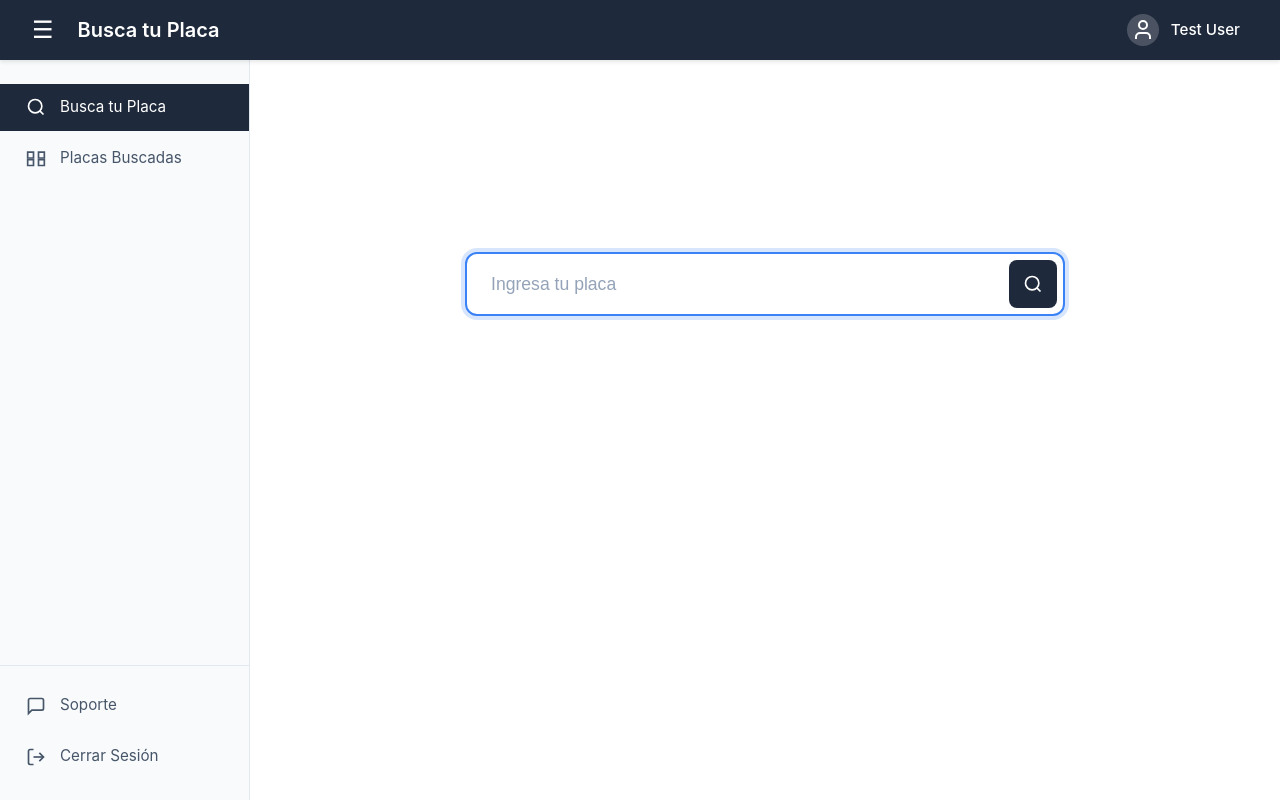
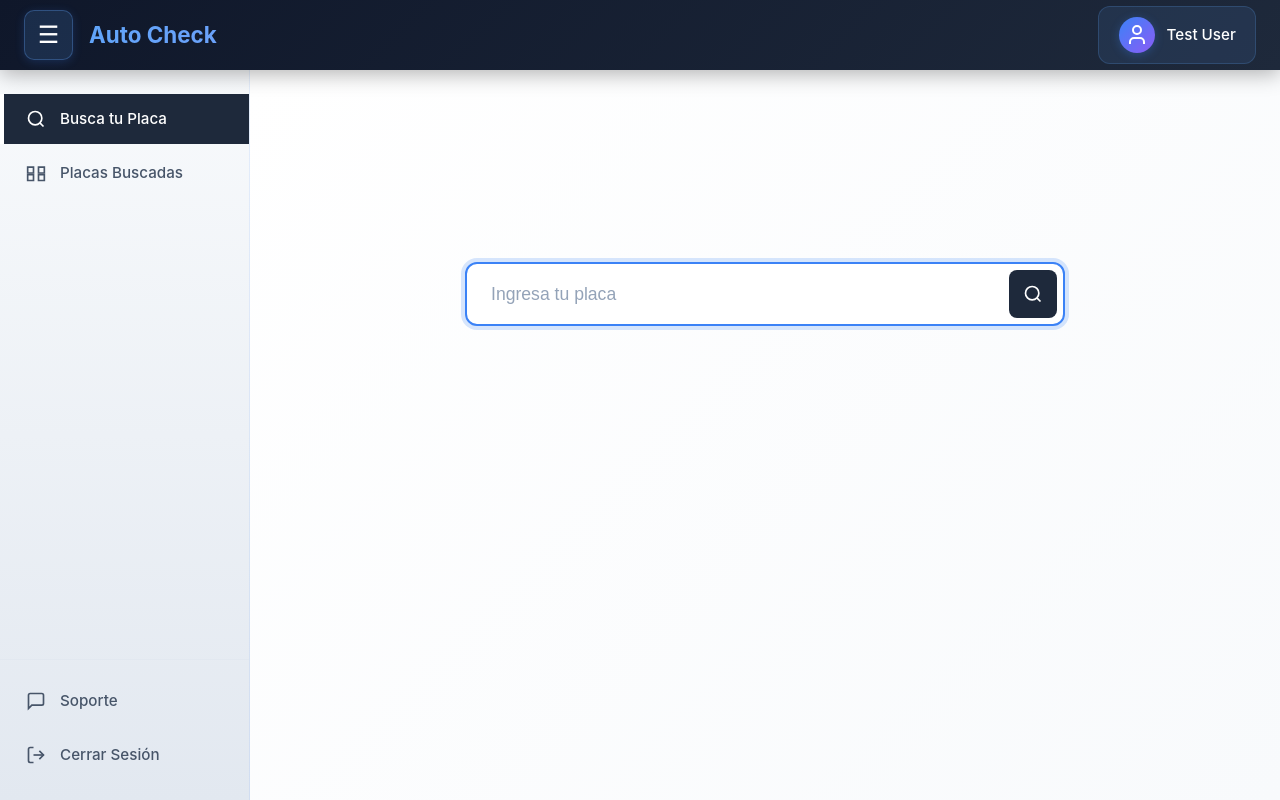
Before and after one commit to wzuniga/VehicleRegistryFrontend, a React (Vite) app: page /search in a window 1280 px wide. Built offline with nearby package versions, Linux system fonts and the light colour scheme; no server answers.

Commit message:
Adding landing page

```diff
--- a/src/components/SearchPlate.css
+++ b/src/components/SearchPlate.css
@@ -25,18 +25,20 @@
   width: 100%;
   padding: 1.25rem 4rem 1.25rem 1.5rem;
   font-size: 1.125rem;
-  border: 2px solid #e2e8f0;
+  border: 2px solid #cbd5e1;
   border-radius: 12px;
   outline: none;
   transition: all 0.3s ease;
   text-transform: uppercase;
   letter-spacing: 2px;
   font-weight: 500;
+  background: white;
+  box-shadow: 0 1px 3px rgba(0, 0, 0, 0.1);
 }
 
 .search-input:focus {
-  border-color: #1e293b;
-  box-shadow: 0 0 0 4px rgba(30, 41, 59, 0.1);
+  border-color: #3b82f6;
+  box-shadow: 0 0 0 4px rgba(59, 130, 246, 0.1);
 }
 
 .search-input::placeholder {
--- a/src/pages/MainLayout.css
+++ b/src/pages/MainLayout.css
@@ -9,15 +9,16 @@
 
 /* Navbar Superior */
 .top-navbar {
-  height: 60px;
-  background-color: #1e293b;
+  height: 70px;
+  background: linear-gradient(135deg, #0f172a 0%, #1e293b 100%);
   color: white;
-  box-shadow: 0 2px 4px rgba(0, 0, 0, 0.1);
+  box-shadow: 0 4px 20px rgba(0, 0, 0, 0.3);
   z-index: 1000;
   position: fixed;
   top: 0;
   left: 0;
   right: 0;
+  backdrop-filter: blur(10px);
 }
 
 .navbar-content {
@@ -29,25 +30,33 @@
 }
 
 .menu-toggle {
-  background: none;
-  border: none;
+  background: rgba(96, 165, 250, 0.15);
+  border: 1px solid rgba(96, 165, 250, 0.3);
   color: white;
   font-size: 1.5rem;
   cursor: pointer;
-  padding: 0.5rem;
-  border-radius: 4px;
-  transition: background-color 0.2s;
+  padding: 0.6rem 0.8rem;
+  border-radius: 10px;
+  transition: all 0.3s ease;
+  box-shadow: 0 2px 10px rgba(59, 130, 246, 0.2);
 }
 
 .menu-toggle:hover {
-  background-color: rgba(255, 255, 255, 0.1);
+  background: rgba(96, 165, 250, 0.25);
+  border-color: rgba(96, 165, 250, 0.5);
+  transform: translateY(-2px);
+  box-shadow: 0 4px 15px rgba(59, 130, 246, 0.3);
 }
 
 .navbar-title {
-  font-size: 1.25rem;
-  font-weight: 600;
+  font-size: 1.4rem;
+  font-weight: 700;
   margin: 0;
   flex: 1;
+  background: linear-gradient(135deg, #60a5fa 0%, #a78bfa 100%);
+  -webkit-background-clip: text;
+  -webkit-text-fill-color: transparent;
+  background-clip: text;
 }
 
 .navbar-actions {
@@ -60,25 +69,31 @@
   display: flex;
   align-items: center;
   gap: 0.75rem;
-  padding: 0.5rem 1rem;
-  border-radius: 8px;
+  padding: 0.6rem 1.2rem;
+  border-radius: 12px;
   cursor: pointer;
-  transition: background-color 0.2s;
+  transition: all 0.3s ease;
+  background: rgba(96, 165, 250, 0.1);
+  border: 1px solid rgba(96, 165, 250, 0.2);
 }
 
 .user-profile:hover {
-  background-color: rgba(255, 255, 255, 0.1);
+  background: rgba(96, 165, 250, 0.2);
+  border-color: rgba(96, 165, 250, 0.4);
+  transform: translateY(-2px);
+  box-shadow: 0 4px 15px rgba(59, 130, 246, 0.2);
 }
 
 .avatar {
-  width: 32px;
-  height: 32px;
+  width: 36px;
+  height: 36px;
   border-radius: 50%;
-  background-color: rgba(255, 255, 255, 0.2);
+  background: linear-gradient(135deg, #3b82f6 0%, #8b5cf6 100%);
   display: flex;
   align-items: center;
   justify-content: center;
   color: white;
+  box-shadow: 0 2px 10px rgba(59, 130, 246, 0.3);
 }
 
 .user-name {
@@ -90,20 +105,21 @@
 /* Container del Layout */
 .layout-container {
   display: flex;
-  margin-top: 60px;
-  height: calc(100vh - 60px);
+  margin-top: 70px;
+  height: calc(100vh - 70px);
   overflow: hidden;
 }
 
 /* Sidebar - Menú Lateral */
 .sidebar {
   width: 250px;
-  background-color: #f8fafc;
-  border-right: 1px solid #e2e8f0;
+  background: linear-gradient(180deg, #f8fafc 0%, #e2e8f0 100%);
+  border-right: 1px solid rgba(59, 130, 246, 0.1);
   transition: width 0.3s ease;
   overflow-y: auto;
   overflow-x: hidden;
   flex-shrink: 0;
+  box-shadow: 2px 0 10px rgba(0, 0, 0, 0.05);
 }
 
 .sidebar.closed {
@@ -148,11 +164,25 @@
   display: flex;
   align-items: center;
   gap: 0.75rem;
-  padding: 0.75rem 1.5rem;
+  padding: 0.85rem 1.5rem;
   color: #475569;
   text-decoration: none;
-  transition: background-color 0.2s, color 0.2s;
+  transition: all 0.3s ease;
   font-size: 0.95rem;
+  font-weight: 500;
+  border-radius: 0;
+  position: relative;
+}
+
+.sidebar-link::before {
+  content: '';
+  position: absolute;
+  left: 0;
+  top: 0;
+  bottom: 0;
+  width: 0;
+  background: linear-gradient(135deg, #3b82f6 0%, #8b5cf6 100%);
+  transition: width 0.3s ease;
 }
 
 .sidebar-link .icon {
@@ -161,11 +191,16 @@
   align-items: center;
   justify-content: center;
   width: 24px;
+  z-index: 1;
 }
 
 .sidebar-link:hover {
-  background-color: #e2e8f0;
+  background: rgba(59, 130, 246, 0.08);
   color: #1e293b;
+}
+
+.sidebar-link:hover::before {
+  width: 4px;
 }
 
 .sidebar-link.active {
@@ -173,26 +208,65 @@
   color: white;
 }
 
+.sidebar-link.active::before {
+  width: 4px;
+  background: white;
+}
+
 /* Contenido Principal */
 .main-content {
   flex: 1;
   overflow-y: auto;
-  background-color: #ffffff;
+  background: linear-gradient(135deg, #ffffff 0%, #f8fafc 100%);
 }
 
 /* Responsive */
 @media (max-width: 768px) {
+  .top-navbar {
+    height: 56px;
+    padding: 0 0.75rem;
+  }
+
+  .navbar-content {
+    padding: 0;
+  }
+
+  .navbar-title {
+    font-size: 1.1rem;
+  }
+
+  .menu-toggle {
+    padding: 0.4rem 0.6rem;
+    font-size: 1.25rem;
+  }
+
+  .user-profile {
+    padding: 0.4rem 0.75rem;
+    gap: 0.5rem;
+  }
+
+  .avatar {
+    width: 32px;
+    height: 32px;
+  }
+
+  .user-name {
+    display: none;
+  }
+
   .layout-container {
     width: 100%;
+    margin-top: 56px;
+    height: calc(100vh - 56px);
   }
 
   .sidebar {
     position: fixed;
     left: 0;
-    top: 60px;
-    height: calc(100vh - 60px);
+    top: 56px;
+    height: calc(100vh - 56px);
     z-index: 999;
-    box-shadow: 2px 0 8px rgba(0, 0, 0, 0.1);
+    box-shadow: 2px 0 20px rgba(0, 0, 0, 0.2);
   }
 
   .sidebar.closed {
--- a/src/pages/MainLayout.jsx
+++ b/src/pages/MainLayout.jsx
@@ -1,9 +1,11 @@
 import { useState, useEffect } from 'react';
+import { useNavigate } from 'react-router-dom';
 import SearchPlate from '../components/SearchPlate';
 import SearchHistory from '../components/SearchHistory';
 import './MainLayout.css';
 
 const MainLayout = () => {
+  const navigate = useNavigate();
   const [isSidebarOpen, setIsSidebarOpen] = useState(() => {
     // En móvil (max-width: 768px), el sidebar inicia cerrado
     return window.innerWidth > 768;
@@ -40,6 +42,15 @@ const MainLayout = () => {
     setCurrentPage('Busca tu Placa');
   };
 
+  const handleWhatsApp = () => {
+    const message = encodeURIComponent('Hola, quiero solicitar un informe vehicular completo');
+    window.open(`https://wa.me/51959314336?text=${message}`, '_blank');
+  };
+
+  const handleLogout = () => {
+    navigate('/');
+  };
+
   return (
     <div className="main-layout">
       {/* Navbar Superior */}
@@ -48,7 +59,7 @@ const MainLayout = () => {
           <button className="menu-toggle" onClick={toggleSidebar}>
             ☰
           </button>
-          <h1 className="navbar-title">{currentPage}</h1>
+          <h1 className="navbar-title">Auto Check</h1>
           <div className="navbar-actions">
             <div className="user-profile">
               <div className="avatar">
@@ -113,7 +124,14 @@ const MainLayout = () => {
             <div className="sidebar-footer">
               <ul className="sidebar-menu-bottom">
                 <li>
-                  <a href="#" className="sidebar-link">
+                  <a
+                    href="#"
+                    className="sidebar-link"
+                    onClick={(e) => {
+                      e.preventDefault();
+                      handleWhatsApp();
+                    }}
+                  >
                     <span className="icon">
                       <svg width="20" height="20" viewBox="0 0 24 24" fill="none" stroke="currentColor" strokeWidth="2">
                         <path d="M21 15a2 2 0 0 1-2 2H7l-4 4V5a2 2 0 0 1 2-2h14a2 2 0 0 1 2 2z"></path>
@@ -123,7 +141,14 @@ const MainLayout = () => {
                   </a>
                 </li>
                 <li>
-                  <a href="#" className="sidebar-link">
+                  <a
+                    href="#"
+                    className="sidebar-link"
+                    onClick={(e) => {
+                      e.preventDefault();
+                      handleLogout();
+                    }}
+                  >
                     <span className="icon">
                       <svg width="20" height="20" viewBox="0 0 24 24" fill="none" stroke="currentColor" strokeWidth="2">
                         <path d="M9 21H5a2 2 0 0 1-2-2V5a2 2 0 0 1 2-2h4"></path>
```
